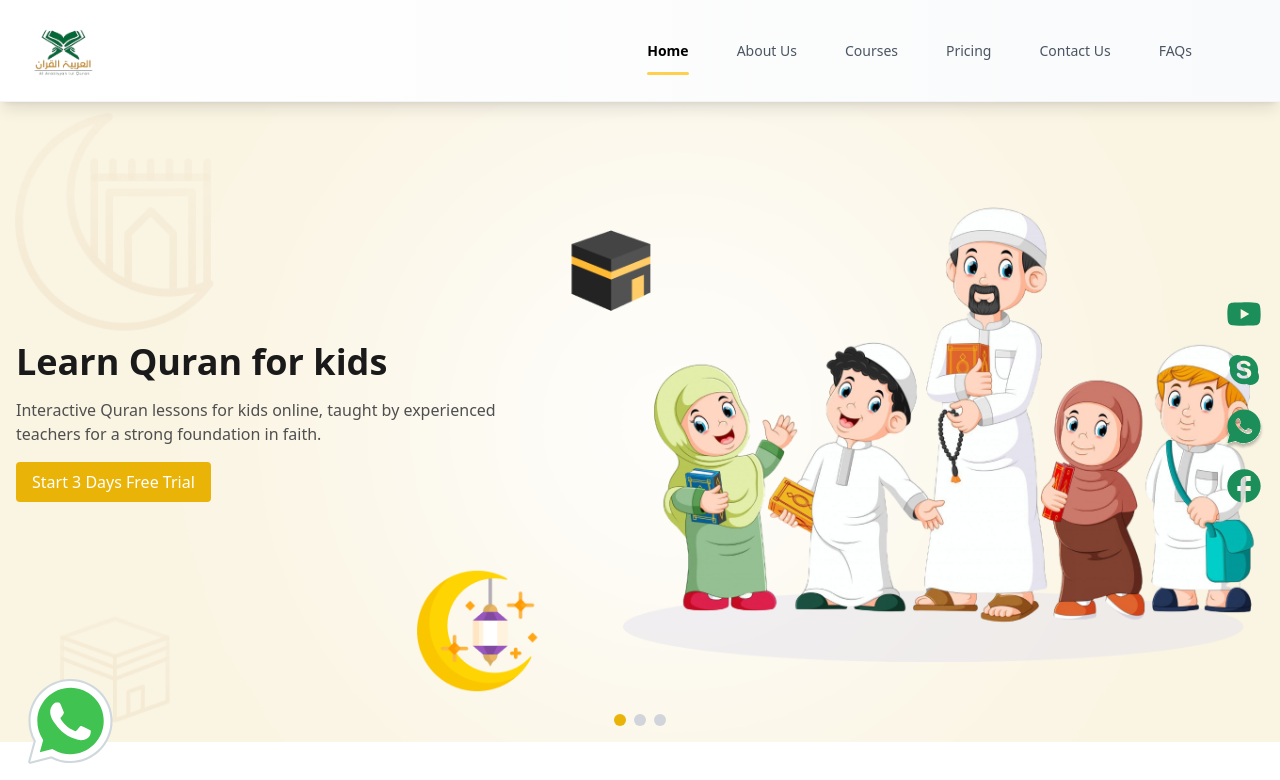
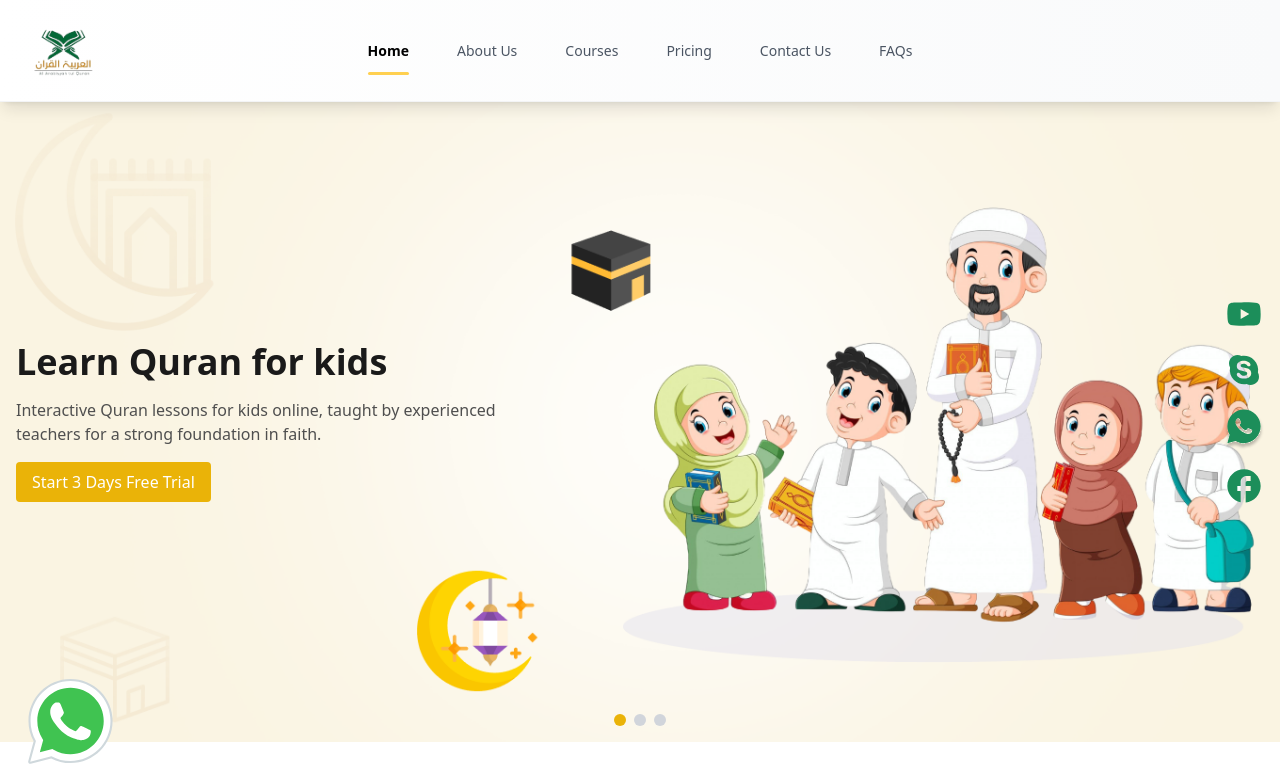
Before and after one commit to Mrzakirullahkhan/e-Quran, a React (Vite) app: page / in a window 1280 px wide. Shown: the top 780 px of the page. Built offline with nearby package versions, Linux system fonts and the light colour scheme.

Commit message:
changes made on nav;links

```diff
--- a/src/Components/Navbar.jsx
+++ b/src/Components/Navbar.jsx
@@ -172,17 +172,11 @@ const navLinks = [
 function Navbar() {
   const [showModal, setShowModal] = useState(false);
   const [showBookModal, setShowBookModal] = useState(false);
-  const location = useLocation(); // 🚀 This is key
+  const location = useLocation();
 
   const toggleModal = () => setShowModal(!showModal);
 
-  // Determine active link by matching current path
-  const getActiveLink = () => {
-    const matched = navLinks.find(link => link.url === location.pathname);
-    return matched?.title || 'Home';
-  };
-
-  const activeLink = getActiveLink();
+  const activeLink = navLinks.find(link => link.url === location.pathname)?.title || 'Home';
 
   const modalVariants = {
     hidden: { y: '-100vh' },
@@ -215,15 +209,15 @@ function Navbar() {
 
   return (
     <nav className='bg-gradient-to-r from-white to-gray-50 py-3 px-6 shadow-lg sticky top-0 z-50 text-nowrap border-b border-gray-100'>
-      <div className='container mx-auto flex justify-between items-center'>
+      <div className='container mx-auto grid grid-cols-3 items-center'>
 
-        {/* Logo Section */}
-        <div className="flex items-center">
+        {/* Logo - Left */}
+        <div className="col-span-1 flex items-center">
           <img src='/Logo.png' alt='Logo' className="w-[80px]" />
         </div>
 
-        {/* Navbar Links */}
-        <ul className='hidden lg:flex space-x-12 items-center mr-16'>
+        {/* Nav Links - Center */}
+        <ul className='hidden lg:flex space-x-12 items-center justify-center col-span-1'>
           {navLinks.map(link => (
             <Link to={link.url} key={link.title}>
               <li
@@ -238,8 +232,8 @@ function Navbar() {
           ))}
         </ul>
 
-        {/* Mobile & Tablet Menu Icon */}
-        <div className='lg:hidden'>
+        {/* Mobile Menu Icon - Right */}
+        <div className='lg:hidden flex justify-end col-span-1'>
           <button className="p-2 rounded-full hover:bg-gray-100 transition-colors">
             <FaBars className='text-black text-2xl' onClick={toggleModal} />
           </button>
@@ -290,7 +284,7 @@ function Navbar() {
         )}
       </AnimatePresence>
 
-      {/* Modal Component */}
+      {/* Modal Component (Book Now, currently not used) */}
       <Modal isOpen={showBookModal} setIsOpen={setShowBookModal} />
     </nav>
   );
```
